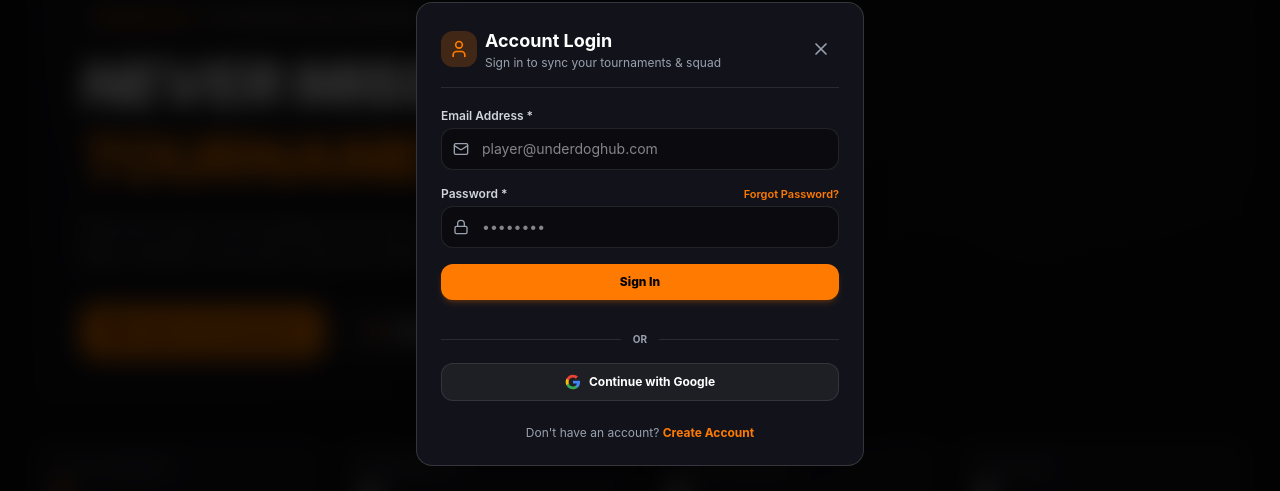
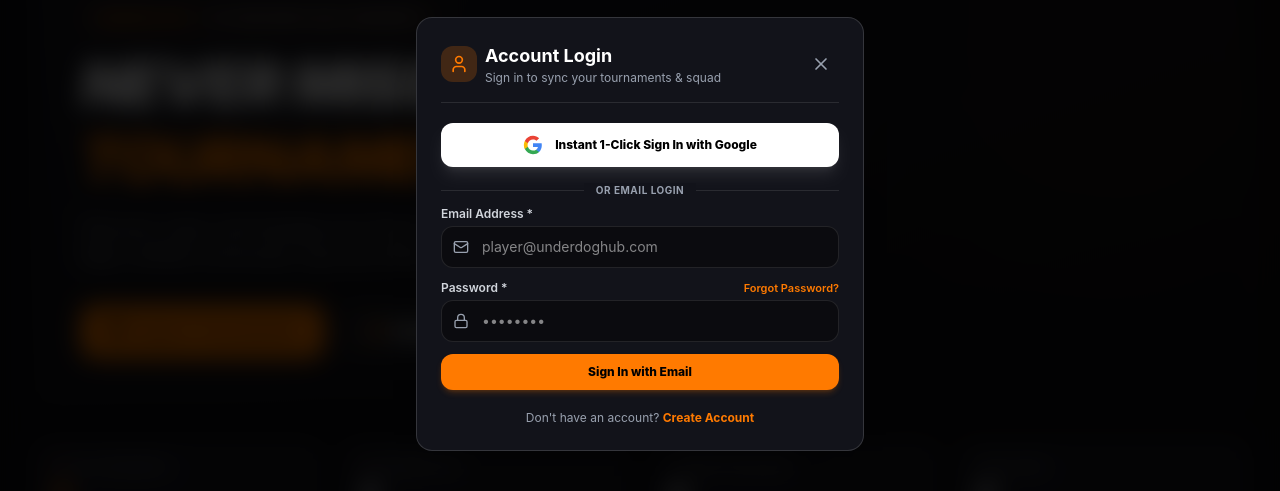
Before and after one commit to jigardubey/UNDERDOGHUB, a React (Vite) app: page / in a window 1280 px wide. Both pictures are taken after a click on the button "Submit Yours". Shown: the part 166-657 px from the top of the page. Built offline with nearby package versions, Linux system fonts and the light colour scheme; no server answers; the database is empty.

Commit message:
feat(auth): improve Google sign-in configuration
Add specific error handling for unauthorized Firebase domains and force account selection during Google sign-in to improve user experience.

```diff
--- a/src/components/AuthModal.tsx
+++ b/src/components/AuthModal.tsx
@@ -120,7 +120,10 @@ export const AuthModal: React.FC<AuthModalProps> = ({
       onShowToast('Google Auth Success', `Signed in as ${res.user.displayName || res.user.email}`);
       onClose();
     } catch (err: any) {
-      if (err.code !== 'auth/popup-closed-by-user') {
+      if (err.code === 'auth/unauthorized-domain') {
+        const domain = typeof window !== 'undefined' ? window.location.hostname : 'your domain';
+        setErrorMsg(`Unauthorized Domain: "${domain}" is not authorized in Firebase Console. Go to Firebase Console → Authentication → Settings → Authorized domains and add "${domain}".`);
+      } else if (err.code !== 'auth/popup-closed-by-user') {
         setErrorMsg(err.message || 'Google Sign-In failed.');
       }
     } finally {
@@ -215,7 +218,29 @@ export const AuthModal: React.FC<AuthModalProps> = ({
 
         {/* MODE: LOGIN */}
         {authMode === 'login' && (
-          <form onSubmit={handleEmailLogin} className="space-y-4">
+          <div className="space-y-4">
+            {/* Primary Google 1-Click Login Button */}
+            <button
+              type="button"
+              onClick={handleGoogleSignIn}
+              disabled={loading}
+              className="w-full py-3 rounded-xl bg-white text-black hover:bg-gray-100 font-extrabold text-xs flex items-center justify-center gap-3 transition-all shadow-lg shadow-white/10 disabled:opacity-50"
+            >
+              <svg className="w-5 h-5" viewBox="0 0 24 24">
+                <path fill="#4285F4" d="M22.56 12.25c0-.78-.07-1.53-.2-2.25H12v4.26h5.92c-.26 1.37-1.04 2.53-2.21 3.31v2.77h3.57c2.08-1.92 3.28-4.74 3.28-8.09z"/>
+                <path fill="#34A853" d="M12 23c2.97 0 5.46-.98 7.28-2.66l-3.57-2.77c-.98.66-2.23 1.06-3.71 1.06-2.86 0-5.29-1.93-6.16-4.53H2.18v2.84C3.99 20.53 7.7 23 12 23z"/>
+                <path fill="#FBBC05" d="M5.84 14.09c-.22-.66-.35-1.36-.35-2.09s.13-1.43.35-2.09V7.06H2.18C1.43 8.55 1 10.22 1 12s.43 3.45 1.18 4.94l2.85-2.22.81-.63z"/>
+                <path fill="#EA4335" d="M12 5.38c1.62 0 3.06.56 4.21 1.64l3.15-3.15C17.45 2.09 14.97 1 12 1 7.7 1 3.99 3.47 2.18 7.06l3.66 2.84c.87-2.6 3.3-4.52 6.16-4.52z"/>
+              </svg>
+              <span>{loading ? 'Authenticating with Google...' : 'Instant 1-Click Sign In with Google'}</span>
+            </button>
+
+            <div className="relative my-2 flex items-center justify-center">
+              <div className="absolute inset-0 flex items-center"><div className="w-full border-t border-white/10" /></div>
+              <span className="relative bg-[#12131A] px-3 text-[10px] text-gray-400 uppercase font-bold tracking-wider">OR EMAIL LOGIN</span>
+            </div>
+
+            <form onSubmit={handleEmailLogin} className="space-y-3">
               <div>
                 <label className="block text-xs font-semibold text-gray-300 mb-1">Email Address *</label>
                 <div className="relative">
@@ -260,27 +285,7 @@ export const AuthModal: React.FC<AuthModalProps> = ({
                 disabled={loading}
                 className="w-full py-2.5 rounded-xl bg-[#FF7A00] hover:bg-[#FF8A1F] text-black font-extrabold text-xs transition-all shadow-md shadow-[#FF7A00]/20 disabled:opacity-50"
               >
-              {loading ? 'Authenticating...' : 'Sign In'}
-            </button>
-
-            <div className="relative my-4 flex items-center justify-center">
-              <div className="absolute inset-0 flex items-center"><div className="w-full border-t border-white/10" /></div>
-              <span className="relative bg-[#12131A] px-3 text-[10px] text-gray-400 uppercase font-bold">OR</span>
-            </div>
-
-            <button
-              type="button"
-              onClick={handleGoogleSignIn}
-              disabled={loading}
-              className="w-full py-2.5 rounded-xl bg-white/5 hover:bg-white/10 border border-white/10 text-white text-xs font-bold flex items-center justify-center gap-2 transition-all"
-            >
-              <svg className="w-4 h-4" viewBox="0 0 24 24">
-                <path fill="#4285F4" d="M22.56 12.25c0-.78-.07-1.53-.2-2.25H12v4.26h5.92c-.26 1.37-1.04 2.53-2.21 3.31v2.77h3.57c2.08-1.92 3.28-4.74 3.28-8.09z"/>
-                <path fill="#34A853" d="M12 23c2.97 0 5.46-.98 7.28-2.66l-3.57-2.77c-.98.66-2.23 1.06-3.71 1.06-2.86 0-5.29-1.93-6.16-4.53H2.18v2.84C3.99 20.53 7.7 23 12 23z"/>
-                <path fill="#FBBC05" d="M5.84 14.09c-.22-.66-.35-1.36-.35-2.09s.13-1.43.35-2.09V7.06H2.18C1.43 8.55 1 10.22 1 12s.43 3.45 1.18 4.94l2.85-2.22.81-.63z"/>
-                <path fill="#EA4335" d="M12 5.38c1.62 0 3.06.56 4.21 1.64l3.15-3.15C17.45 2.09 14.97 1 12 1 7.7 1 3.99 3.47 2.18 7.06l3.66 2.84c.87-2.6 3.3-4.52 6.16-4.52z"/>
-              </svg>
-              <span>Continue with Google</span>
+                {loading ? 'Authenticating...' : 'Sign In with Email'}
               </button>
 
               <p className="text-center text-xs text-gray-400 pt-2">
@@ -294,10 +299,33 @@ export const AuthModal: React.FC<AuthModalProps> = ({
                 </button>
               </p>
             </form>
+          </div>
         )}
 
         {/* MODE: REGISTER */}
         {authMode === 'register' && (
+          <div className="space-y-4">
+            {/* Primary Google 1-Click Register Button */}
+            <button
+              type="button"
+              onClick={handleGoogleSignIn}
+              disabled={loading}
+              className="w-full py-3 rounded-xl bg-white text-black hover:bg-gray-100 font-extrabold text-xs flex items-center justify-center gap-3 transition-all shadow-lg shadow-white/10 disabled:opacity-50"
+            >
+              <svg className="w-5 h-5" viewBox="0 0 24 24">
+                <path fill="#4285F4" d="M22.56 12.25c0-.78-.07-1.53-.2-2.25H12v4.26h5.92c-.26 1.37-1.04 2.53-2.21 3.31v2.77h3.57c2.08-1.92 3.28-4.74 3.28-8.09z"/>
+                <path fill="#34A853" d="M12 23c2.97 0 5.46-.98 7.28-2.66l-3.57-2.77c-.98.66-2.23 1.06-3.71 1.06-2.86 0-5.29-1.93-6.16-4.53H2.18v2.84C3.99 20.53 7.7 23 12 23z"/>
+                <path fill="#FBBC05" d="M5.84 14.09c-.22-.66-.35-1.36-.35-2.09s.13-1.43.35-2.09V7.06H2.18C1.43 8.55 1 10.22 1 12s.43 3.45 1.18 4.94l2.85-2.22.81-.63z"/>
+                <path fill="#EA4335" d="M12 5.38c1.62 0 3.06.56 4.21 1.64l3.15-3.15C17.45 2.09 14.97 1 12 1 7.7 1 3.99 3.47 2.18 7.06l3.66 2.84c.87-2.6 3.3-4.52 6.16-4.52z"/>
+              </svg>
+              <span>{loading ? 'Registering with Google...' : 'Quick 1-Click Register with Google'}</span>
+            </button>
+
+            <div className="relative my-2 flex items-center justify-center">
+              <div className="absolute inset-0 flex items-center"><div className="w-full border-t border-white/10" /></div>
+              <span className="relative bg-[#12131A] px-3 text-[10px] text-gray-400 uppercase font-bold tracking-wider">OR MANUAL FORM</span>
+            </div>
+
             <form onSubmit={handleRegister} className="space-y-3">
             <div>
               <label className="block text-xs font-semibold text-gray-300 mb-1">Gamer Tag / Full Name *</label>
@@ -390,6 +418,7 @@ export const AuthModal: React.FC<AuthModalProps> = ({
               </button>
             </p>
           </form>
+        </div>
         )}
 
         {/* MODE: FORGOT PASSWORD */}
--- a/src/lib/firebase.ts
+++ b/src/lib/firebase.ts
@@ -32,6 +32,7 @@ const app = getApps().length === 0 ? initializeApp(firebaseConfig) : getApp();
 
 export const auth = getAuth(app);
 export const googleProvider = new GoogleAuthProvider();
+googleProvider.setCustomParameters({ prompt: 'select_account' });
 
 export const db = firebaseConfig.firestoreDatabaseId
   ? getFirestore(app, firebaseConfig.firestoreDatabaseId)
```
Lines whose indentation alone changed are shown as unchanged.
